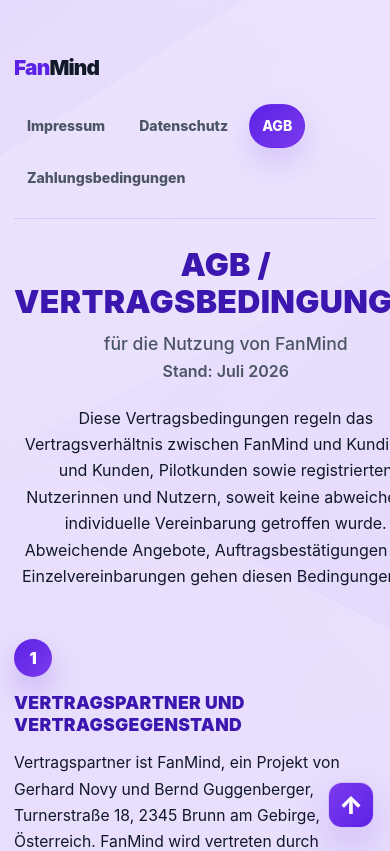
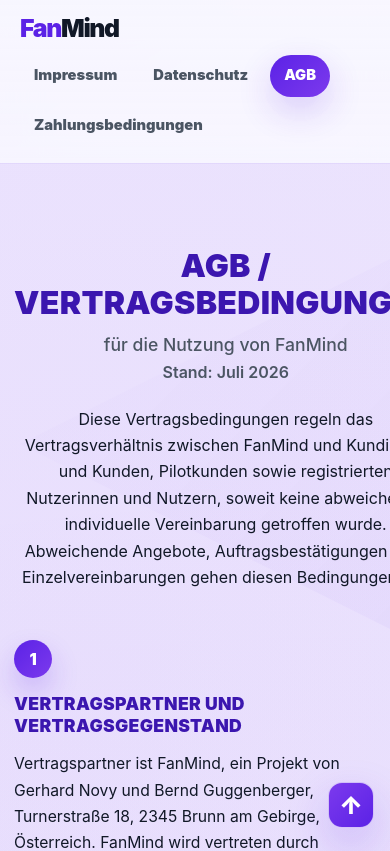
Before and after one commit to Bernds-tech/FanMind, a Next.js app: page /agb in a window 390 px wide. Shown: the top 851 px of the page. Built offline with nearby package versions, Linux system fonts and the light colour scheme.

Commit message:
Fix legal pages top header

```diff
--- a/src/app/agb/agb.module.css
+++ b/src/app/agb/agb.module.css
@@ -1,4 +1,5 @@
 .page {
+  --legal-header-height: 108px;
   position: relative;
   min-height: 100vh;
   overflow-x: clip;
@@ -42,7 +43,7 @@
   z-index: 1;
   width: min(100% - 40px, 1120px);
   margin: 0 auto;
-  padding: clamp(28px, 6vw, 54px) 0 clamp(56px, 8vw, 96px);
+  padding: calc(var(--legal-header-height) + clamp(42px, 7vw, 86px)) 0 clamp(56px, 8vw, 96px);
 }
 
 .hero {
@@ -232,3 +233,9 @@
     border-radius: 14px;
   }
 }
+
+@media (max-width: 820px) {
+  .page {
+    --legal-header-height: 178px;
+  }
+}
--- a/src/app/agb/page.tsx
+++ b/src/app/agb/page.tsx
@@ -430,9 +430,8 @@
     <main id="top" className={styles.page}>
       <div className={styles.shapeOne} aria-hidden="true" />
       <div className={styles.shapeTwo} aria-hidden="true" />
+      <LegalTopHeader active="agb" />
       <div className={styles.shell}>
-        <LegalTopHeader active="agb" />
-
         <header className={styles.hero}>
           <h1>AGB / VERTRAGSBEDINGUNGEN</h1>
           <p className={styles.subtitle}>für die Nutzung von FanMind</p>
--- a/src/app/datenschutz/datenschutz.module.css
+++ b/src/app/datenschutz/datenschutz.module.css
@@ -1,4 +1,5 @@
 .page {
+  --legal-header-height: 108px;
   position: relative;
   min-height: 100vh;
   overflow-x: clip;
@@ -50,7 +51,7 @@
 }
 
 .shell {
-  padding-bottom: clamp(56px, 8vw, 96px);
+  padding: calc(var(--legal-header-height) + clamp(42px, 7vw, 86px)) 0 clamp(56px, 8vw, 96px);
 }
 
 .topNav,
@@ -428,3 +429,9 @@
     height: 46px;
   }
 }
+
+@media (max-width: 820px) {
+  .page {
+    --legal-header-height: 178px;
+  }
+}
--- a/src/app/datenschutz/page.tsx
+++ b/src/app/datenschutz/page.tsx
@@ -589,9 +589,8 @@
     <main id="top" className={styles.page}>
       <div className={styles.watermark} aria-hidden="true" />
       <div className={styles.dotPattern} aria-hidden="true" />
+      <LegalTopHeader active="datenschutz" />
       <div className={styles.shell}>
-        <LegalTopHeader active="datenschutz" />
-
         <section className={styles.hero} aria-labelledby="privacy-title">
           <h1 id="privacy-title">Datenschutzerklärung</h1>
           <p>Transparenz zur Verarbeitung personenbezogener Daten bei FanMind</p>
--- a/src/app/impressum/impressum.module.css
+++ b/src/app/impressum/impressum.module.css
@@ -1,4 +1,5 @@
 .page {
+  --legal-header-height: 108px;
   position: relative;
   min-height: 100vh;
   overflow-x: clip;
@@ -30,7 +31,7 @@
   z-index: 1;
   width: min(100% - 40px, 1020px);
   margin: 0 auto;
-  padding: clamp(42px, 7vw, 86px) 0 clamp(56px, 8vw, 96px);
+  padding: calc(var(--legal-header-height) + clamp(42px, 7vw, 86px)) 0 clamp(56px, 8vw, 96px);
 }
 
 .hero {
@@ -213,3 +214,9 @@
     border-radius: 14px;
   }
 }
+
+@media (max-width: 820px) {
+  .page {
+    --legal-header-height: 178px;
+  }
+}
--- a/src/app/impressum/page.tsx
+++ b/src/app/impressum/page.tsx
@@ -23,9 +23,8 @@
   return (
     <main id="top" className={styles.page}>
       <div className={styles.watermark} aria-hidden="true" />
+      <LegalTopHeader active="impressum" />
       <div className={styles.shell}>
-        <LegalTopHeader active="impressum" />
-
         <header className={styles.hero}>
           <h1>Impressum / Offenlegung</h1>
           <p className={styles.eyebrow}>Betreiber der Website</p>
--- a/src/app/zahlungsbedingungen/page.tsx
+++ b/src/app/zahlungsbedingungen/page.tsx
@@ -179,9 +179,8 @@
       <div className={styles.shapeOne} aria-hidden="true" />
       <div className={styles.shapeTwo} aria-hidden="true" />
       <div className={styles.dotPattern} aria-hidden="true" />
+      <LegalTopHeader active="zahlungsbedingungen" />
       <div className={styles.shell}>
-        <LegalTopHeader active="zahlungsbedingungen" />
-
         <header className={styles.hero}>
           <h1>ZAHLUNGSBEDINGUNGEN</h1>
           <p className={styles.subtitle}>Preise, Laufzeiten, Zahlungsprozess und Freischaltung bei FanMind</p>
--- a/src/app/zahlungsbedingungen/zahlungsbedingungen.module.css
+++ b/src/app/zahlungsbedingungen/zahlungsbedingungen.module.css
@@ -1,4 +1,5 @@
 .page {
+  --legal-header-height: 108px;
   position: relative;
   min-height: 100vh;
   overflow-x: clip;
@@ -42,7 +43,7 @@
   z-index: 1;
   width: min(100% - 40px, 1120px);
   margin: 0 auto;
-  padding: clamp(28px, 6vw, 54px) 0 clamp(56px, 8vw, 96px);
+  padding: calc(var(--legal-header-height) + clamp(42px, 7vw, 86px)) 0 clamp(56px, 8vw, 96px);
 }
 
 .hero {
@@ -352,3 +353,9 @@
     min-height: auto;
   }
 }
+
+@media (max-width: 820px) {
+  .page {
+    --legal-header-height: 178px;
+  }
+}
--- a/src/components/LegalTopHeader.module.css
+++ b/src/components/LegalTopHeader.module.css
@@ -1,23 +1,35 @@
 .header {
+  position: fixed;
+  top: 0;
+  left: 0;
+  right: 0;
+  z-index: 50;
+  width: 100%;
+  background: linear-gradient(180deg, rgba(248, 247, 255, 0.96), rgba(248, 247, 255, 0.9));
+  border-bottom: 1px solid rgba(91, 34, 230, 0.14);
+  backdrop-filter: blur(18px);
+  -webkit-backdrop-filter: blur(18px);
+}
+
+.inner {
   align-items: center;
-  border-bottom: 1px solid rgba(91, 34, 230, 0.14);
   display: flex;
-  gap: 24px;
+  gap: clamp(24px, 5vw, 96px);
   justify-content: space-between;
-  padding: 22px 0;
-  width: 100%;
+  margin: 0 auto;
+  min-height: 108px;
+  width: min(100% - 40px, 1480px);
 }
 
 .logoLink {
-  align-items: center;
+  align-items: baseline;
   color: #111827;
   display: inline-flex;
   flex: 0 0 auto;
-  font-size: 1.3rem;
-  font-weight: 900;
-  letter-spacing: -0.04em;
+  font-size: clamp(1.55rem, 2.1vw, 2rem);
+  font-weight: 950;
+  letter-spacing: -0.055em;
   line-height: 1;
-  min-height: 44px;
   text-decoration: none;
 }
 
@@ -28,32 +40,31 @@
 .nav {
   align-items: center;
   display: flex;
-  flex-wrap: wrap;
-  gap: 8px;
+  gap: clamp(18px, 2.2vw, 40px);
   justify-content: flex-end;
   min-width: 0;
 }
 
 .nav a {
   align-items: center;
-  border: 1px solid transparent;
   border-radius: 999px;
   color: #4b5563;
   display: inline-flex;
-  font-size: 0.94rem;
-  font-weight: 800;
-  line-height: 1.1;
-  min-height: 42px;
-  padding: 10px 14px;
+  font-size: clamp(1rem, 1.25vw, 1.18rem);
+  font-weight: 900;
+  justify-content: center;
+  line-height: 1;
+  min-height: 52px;
+  padding: 0 clamp(14px, 1.4vw, 26px);
   text-decoration: none;
-  transition: background 160ms ease, border-color 160ms ease, color 160ms ease, transform 160ms ease;
+  transition: background 160ms ease, box-shadow 160ms ease, color 160ms ease, transform 160ms ease;
+  white-space: nowrap;
 }
 
 .nav a:hover,
 .nav a:focus-visible {
+  background: rgba(91, 34, 230, 0.08);
   color: #5b22e6;
-  border-color: rgba(91, 34, 230, 0.22);
-  background: rgba(91, 34, 230, 0.07);
 }
 
 .nav a:focus-visible {
@@ -63,8 +74,7 @@
 
 .nav a.activeLink {
   background: linear-gradient(135deg, #5b22e6, #7c3aed);
-  border-color: rgba(91, 34, 230, 0.24);
-  box-shadow: 0 14px 30px rgba(91, 34, 230, 0.16);
+  box-shadow: 0 14px 34px rgba(91, 34, 230, 0.2);
   color: #ffffff;
 }
 
@@ -74,22 +84,25 @@
   transform: translateY(-1px);
 }
 
-@media (max-width: 720px) {
-  .header {
+@media (max-width: 820px) {
+  .inner {
     align-items: flex-start;
     flex-direction: column;
     gap: 14px;
-    padding: 18px 0;
+    min-height: auto;
+    padding: 16px 0;
   }
 
   .nav {
+    flex-wrap: wrap;
+    gap: 8px;
     justify-content: flex-start;
     width: 100%;
   }
 
   .nav a {
-    font-size: 0.88rem;
-    min-height: 44px;
-    padding: 10px 12px;
+    font-size: 0.92rem;
+    min-height: 42px;
+    padding: 0 14px;
   }
 }
--- a/src/components/LegalTopHeader.tsx
+++ b/src/components/LegalTopHeader.tsx
@@ -17,6 +17,7 @@
 export default function LegalTopHeader({ active }: LegalTopHeaderProps) {
   return (
     <header className={styles.header}>
+      <div className={styles.inner}>
         <Link className={styles.logoLink} href="/" aria-label="Zur FanMind Startseite">
           <span>Fan</span>Mind
         </Link>
@@ -36,6 +37,7 @@
             );
           })}
         </nav>
+      </div>
     </header>
   );
 }
```
Lines whose indentation alone changed are shown as unchanged.
